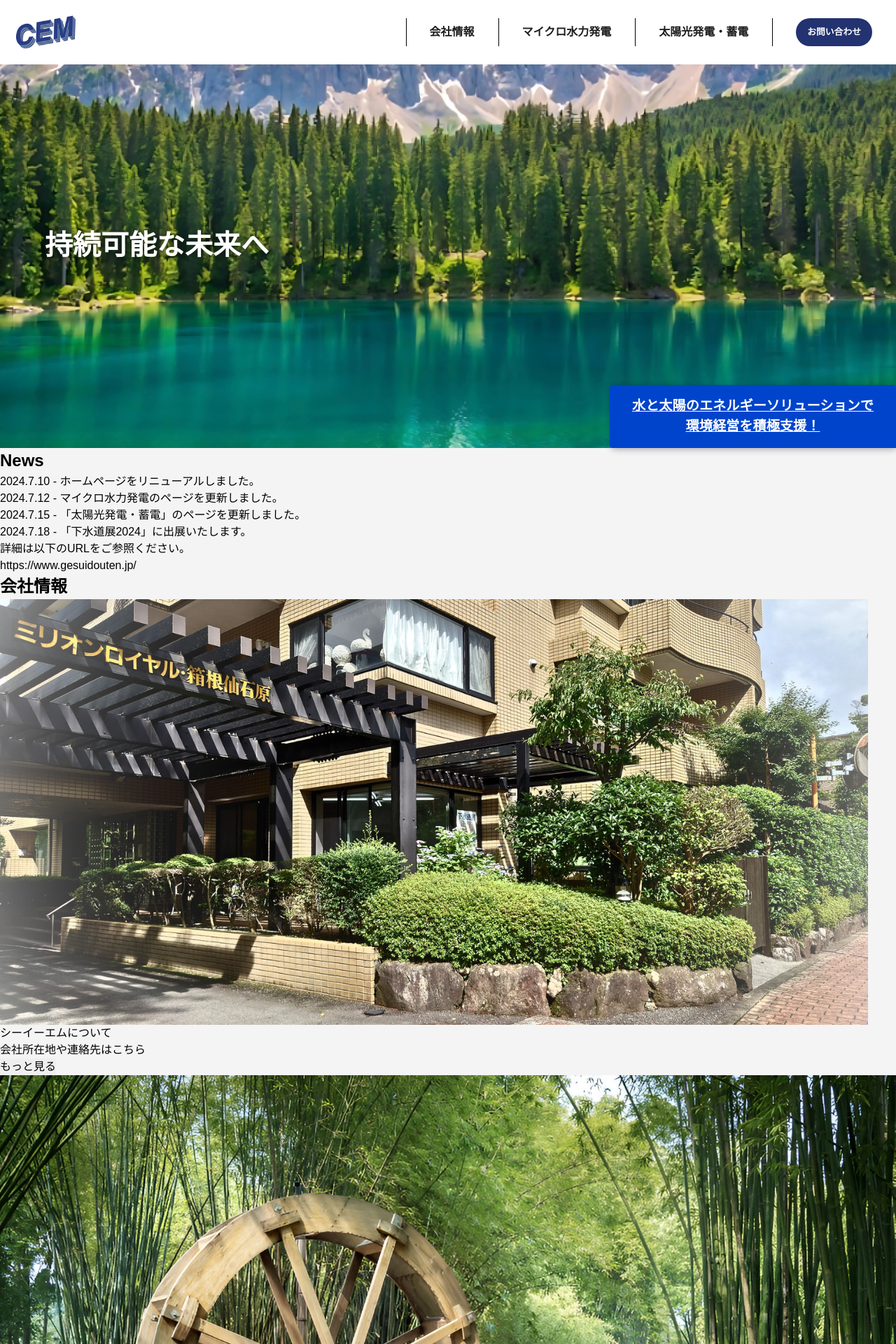
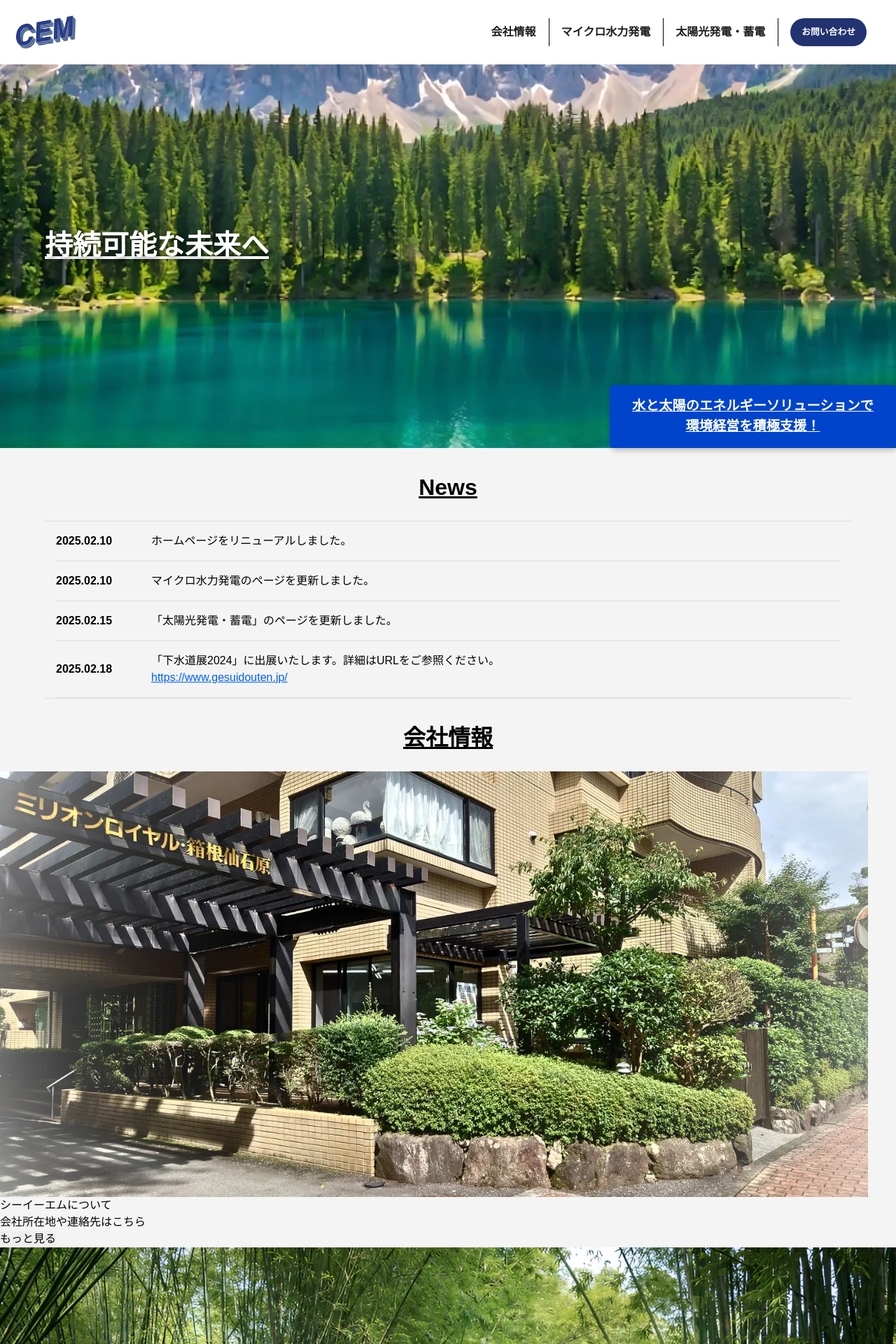
Before and after one commit to taimomo/HP_remake, a PHP site: page / in a window 1280 px wide. Shown: the top 1920 px of the page at 70% size. Run offline with PHP 8.4, Linux system fonts and the light colour scheme.

Commit message:
timeline layout, base.css and pseudo elements setting

```diff
--- a/css/base.css
+++ b/css/base.css
@@ -60,3 +60,16 @@ a {
     text-decoration: none;
     color: inherit;
 }
+
+h2 {
+    font-size: 2rem;
+    font-weight: bold;
+    text-decoration: underline;
+    text-align: center;
+    margin-bottom: 1.5rem;
+}
+
+h3 {
+    font-size: 1.5rem;
+    font-weight: bold;
+}
--- a/css/style.css
+++ b/css/style.css
@@ -37,24 +37,11 @@ header {
             .nav_list {
                 display: flex;
                 align-items: center;
-                padding-left: 1.5rem;
-                margin-left: 1.5rem;
                 position: relative;
                 height: 40px;
-                ::before {
-                    display: inline-block;
-                    content: "";
-                    width: 1px;
-                    height: 100%;
-                    background: #000;
-                    position: absolute;
-                    top: 0;
-                    left: 0;
-                }
-                .nav_list:first-child::before {
-                    content: none;
-                }
+                padding: 0 0.5rem;
             }
+
             .contact_btn a {
                 display: flex;
                 align-items: center;
@@ -87,16 +74,31 @@ header {
     }
 }
 
+.nav_list::before {
+    display: inline-block;
+    content: "";
+    width: 1px;
+    height: 100%;
+    background: #000;
+    position: absolute;
+    top: 0;
+    left: 0;
+}
+
+.nav_list:first-child::before {
+    content: none;
+}
+
 @media screen and (max-width: 768px) {
     header {
-        padding: 0.5rem 0;
+        padding: 1.5rem 0 0.5rem;
 
         #nav_btn {
             display: block;
             width: 30px;
             height: 20px;
             position: fixed;
-            top: 1.5rem;
+            top: 2rem;
             right: 1rem;
             z-index: 3;
             cursor: pointer;
@@ -163,10 +165,6 @@ header {
                 .nav_list {
                     padding-left: 0;
                     margin-bottom: 1.5rem;
-                    ::before {
-                        content: none;
-                        /* モバイル時は通常の区切り線を無効化 */
-                    }
                     a {
                         display: flex;
                         align-items: center;
@@ -175,6 +173,10 @@ header {
                         width: auto;
                         padding: 1rem 0;
                     }
+                }
+                .nav_list::before {
+                    content: none;
+                    /* モバイル時は通常の区切り線を無効化 */
                 }
                 .nav_list:not(:last-child)::after {
                     content: "";
@@ -273,7 +275,7 @@ footer {
 
 /* Hero要素 */
 #hero {
-    background: url("/img/hero_img.png") center/cover no-repeat;
+    background: url("/img/hero_img.webp") center/cover no-repeat;
     width: 100%;
     height: 80vh;
     display: flex;
@@ -330,3 +332,88 @@ footer {
         }
     }
 }
+
+/* Newsセクション */
+#news {
+    width: 90%;
+    max-width: 1200px;
+    margin: 2rem auto;
+
+    .news_items {
+        list-style: none;
+        padding: 0 1rem;
+        margin: 0;
+        max-height: 300px; /* 最大高さを指定 */
+        overflow-y: auto; /* 縦スクロールを有効化 */
+        border-top: 1px solid #ddd; /* 上の線のみ適用 */
+        border-bottom: 1px solid #ddd; /* 下の線のみ適用 */
+    }
+
+    /* .news_items::-webkit-scrollbar {
+        width: 8px;
+        opacity: 0;
+        transition: opacity 0.3s;
+    }
+
+    .news_items:hover::-webkit-scrollbar {
+        opacity: 1;
+    }
+
+    .news_items::-webkit-scrollbar-thumb {
+        background-color: #ccc;
+        border-radius: 4px;
+    }
+
+    .news_items::-webkit-scrollbar-track {
+        background-color: #f5f5f5;
+    } */
+
+    .news_list {
+        display: flex;
+        align-items: center;
+        padding: 1rem 0;
+        border-bottom: 1px solid #ddd;
+    }
+
+    time {
+        flex: 0 0 120px;
+        font-weight: bold;
+    }
+
+    .news_title {
+        flex: 1;
+        margin-left: 1rem;
+        a {
+            color: #005eff;
+            text-decoration: underline;
+        }
+    }
+}
+
+/* レスポンシブ対応 */
+@media screen and (max-width: 768px) {
+    #news {
+        .news_list {
+            flex-direction: column;
+            align-items: flex-start;
+
+            time,
+            .news_title {
+                width: 100%;
+                margin-bottom: 0.5rem;
+                margin-left: 0;
+            }
+            time {
+                flex: 0 0 auto;
+            }
+        }
+    }
+}
+
+@media screen and (max-width: 425px) {
+    #news {
+        .news_title {
+            font-size: 0.9rem;
+        }
+    }
+}
--- a/index.html
+++ b/index.html
@@ -56,16 +56,35 @@
         </section>
 
         <!-- News セクション -->
-        <section class="news">
+        <section id="news">
             <h2>News</h2>
-            <ul>
-                <li>2024.7.10 - ホームページをリニューアルしました。</li>
-                <li>2024.7.12 - マイクロ水力発電のページを更新しました。</li>
-                <li>
-                    2024.7.15 - 「太陽光発電・蓄電」のページを更新しました。
+            <ul class="news_items">
+                <li class="news_list">
+                    <time datetime="2025-02-10">2025.02.10</time>
+                    <span class="news_title">
+                        ホームページをリニューアルしました。
+                    </span>
                 </li>
-                <li>
-                    2024.7.18 - 「下水道展2024」に出展いたします。<br />詳細は以下のURLをご参照ください。<br />https://www.gesuidouten.jp/
+                <li class="news_list">
+                    <time datetime="2025-02-10"> 2025.02.10</time>
+                    <span class="news_title">
+                        マイクロ水力発電のページを更新しました。
+                    </span>
+                </li>
+                <li class="news_list">
+                    <time datetime="2025-02-15">2025.02.15</time>
+                    <span class="news_title">
+                        「太陽光発電・蓄電」のページを更新しました。
+                    </span>
+                </li>
+                <li class="news_list">
+                    <time datetime="2025-02-18">2025.02.18</time>
+                    <span class="news_title">
+                        「下水道展2024」に出展いたします。詳細はURLをご参照ください。<br /><a
+                            href="https://www.gesuidouten.jp/"
+                            >https://www.gesuidouten.jp/</a
+                        >
+                    </span>
                 </li>
             </ul>
         </section>
@@ -73,7 +92,7 @@
         <!-- 会社情報 -->
         <section id="company" class="company">
             <h2>会社情報</h2>
-            <img src="/img/about_top.png" alt="会社案内" />
+            <img src="/img/about_top.webp" alt="会社案内" />
             <p>
                 シーイーエムについて<br />
                 会社所在地や連絡先はこちら
@@ -84,7 +103,7 @@
         <!-- 事業内容 -->
         <section id="business" class="business">
             <div class="card">
-                <img src="img/micro_exp.jpeg" alt="マイクロ水力発電" />
+                <img src="img/micro_exp.webp" alt="マイクロ水力発電" />
                 <h3>マイクロ水力発電</h3>
                 <p>屋外用・屋内用のマイクロ水力発電機を提供しています。</p>
                 <p>
@@ -93,7 +112,7 @@
                 <button>もっと見る</button>
             </div>
             <div class="card">
-                <img src="img/solar_exp.png" alt="太陽光発電・蓄電システム" />
+                <img src="img/solar_exp.webp" alt="太陽光発電・蓄電システム" />
                 <h3>太陽光発電・蓄電システム</h3>
                 <p>建物屋根を利用した太陽光発電システムを提供しています。</p>
                 <p>
```
Also changed, not shown: img/Ebino.webp (added), img/about_top.webp (added), img/compair_hydro.webp (added), img/crutto_status.webp (added), img/hero_img.webp (added), img/line_img.webp (added), img/micro_exp.webp (added), img/solar_exp.webp (added).
